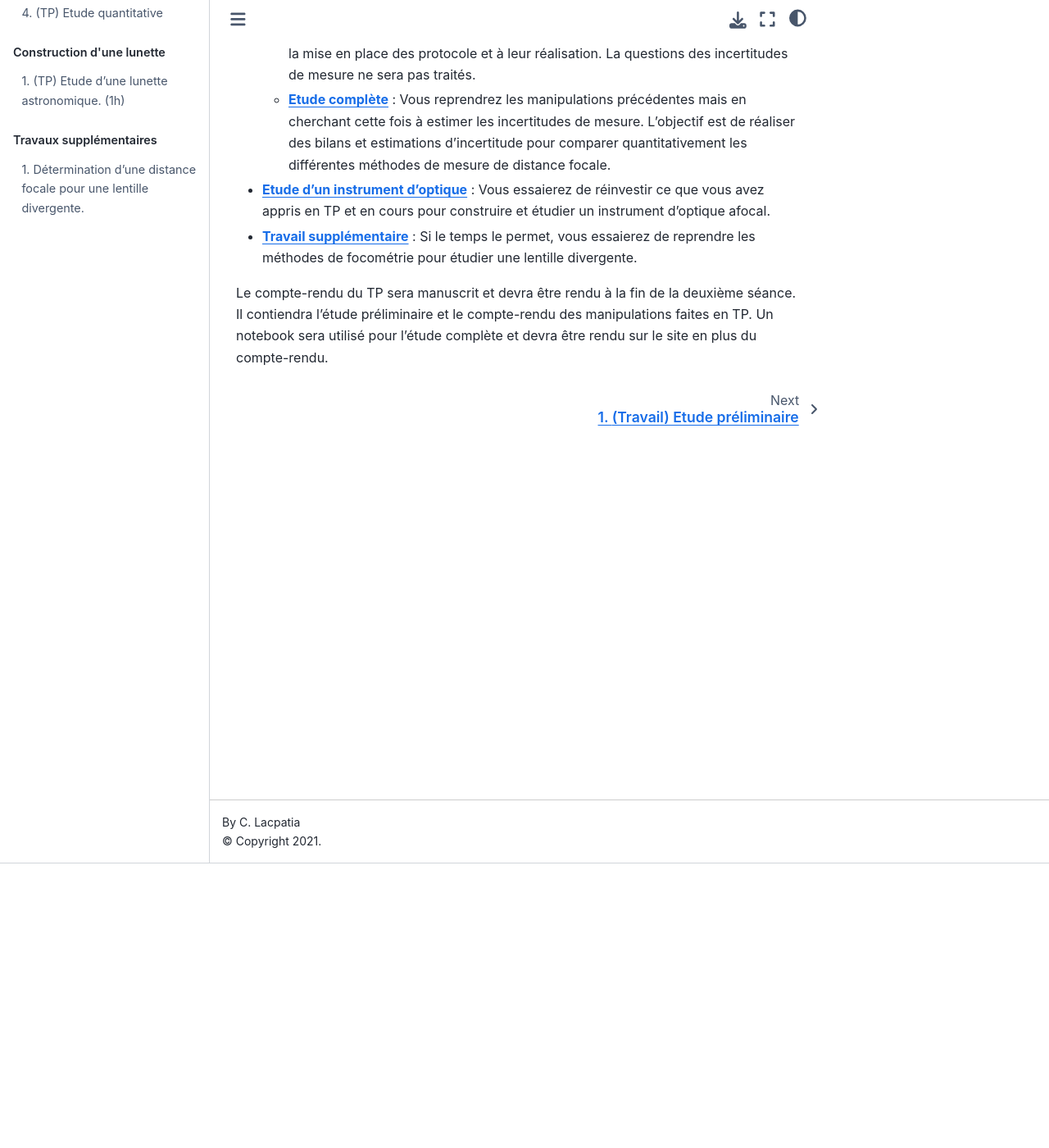
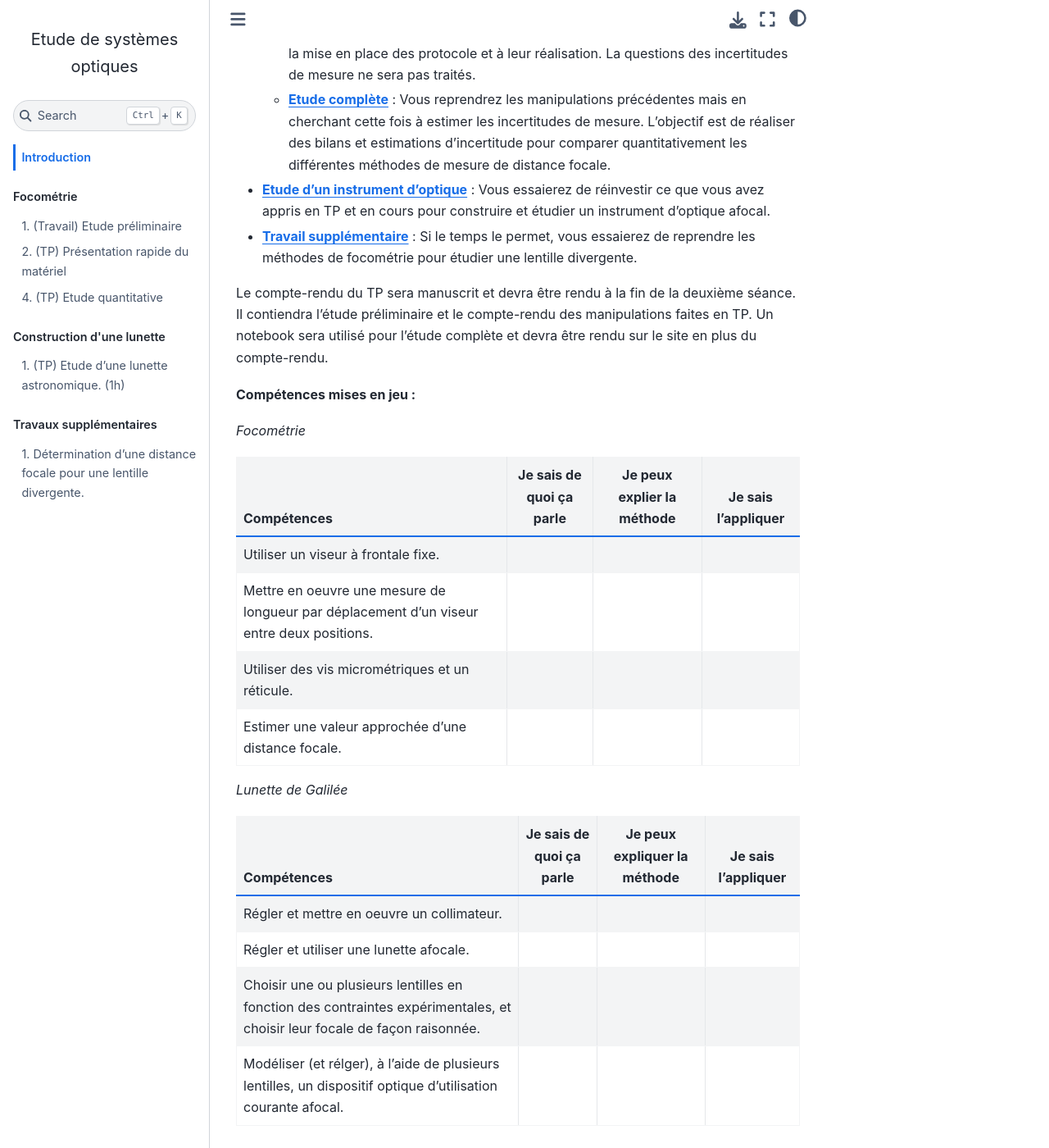
Before and after one commit to pcsi3physiquestan/tp2_optique_sources, a Jupyter Book: the page built from tp2_optique.md, in a window 1280 px wide and 1400 px high, scrolled down 347 px. Shown: the whole window at 82% size. Built offline with Jupyter Book 1.0.4 settings and Sphinx 7.4.7 and the Sphinx Book theme 1.1.4, drawn with Linux system fonts in a browser that asks for light colours.

Commit message:
Mise à jour automatique

```diff
--- a/tp2_optique.md
+++ b/tp2_optique.md
@@ -25,3 +25,24 @@
 * __[Travail supplémentaire](./notebook/supplement.ipynb)__ : Si le temps le permet,  vous essaierez de reprendre les méthodes de focométrie pour étudier une lentille divergente.
 
 Le compte-rendu du TP sera manuscrit et devra être rendu à la fin de la deuxième séance. Il contiendra l'étude préliminaire et le compte-rendu des manipulations faites en TP. Un notebook sera utilisé pour l'étude complète et devra être rendu sur le site en plus du compte-rendu.
+
+__Compétences mises en jeu :__
+
+_Focométrie_
+
+| Compétences | Je sais de quoi ça parle | Je peux explier la méthode | Je sais l'appliquer |
+|:------------| :-:|:-:|:-:|
+|Utiliser un viseur à frontale fixe.||||
+|Mettre en oeuvre une mesure de longueur par déplacement d'un viseur entre deux positions.||||
+|Utiliser des vis micrométriques et un réticule.||||
+|Estimer une valeur approchée d’une distance focale.||||
+
+
+_Lunette de Galilée_
+
+| Compétences | Je sais de quoi ça parle | Je peux expliquer la méthode | Je sais l'appliquer |
+|:------------| :-:|:-:|:-:|
+|Régler et mettre en oeuvre un collimateur.||||
+|Régler et utiliser une lunette afocale.||||
+|Choisir une ou plusieurs lentilles en fonction des contraintes expérimentales, et choisir leur focale de façon raisonnée.||||
+|Modéliser (et rélger), à l’aide de plusieurs lentilles, un dispositif optique d’utilisation courante afocal.||||
```
